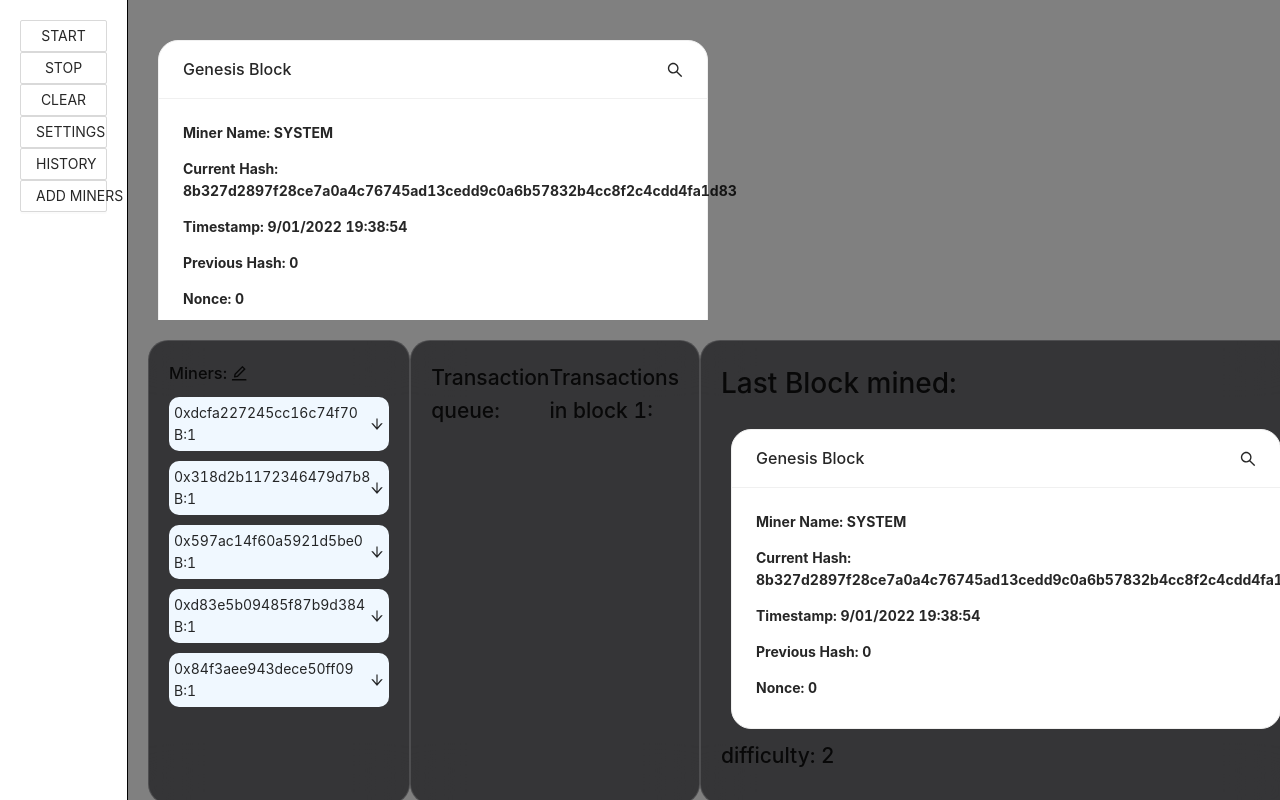
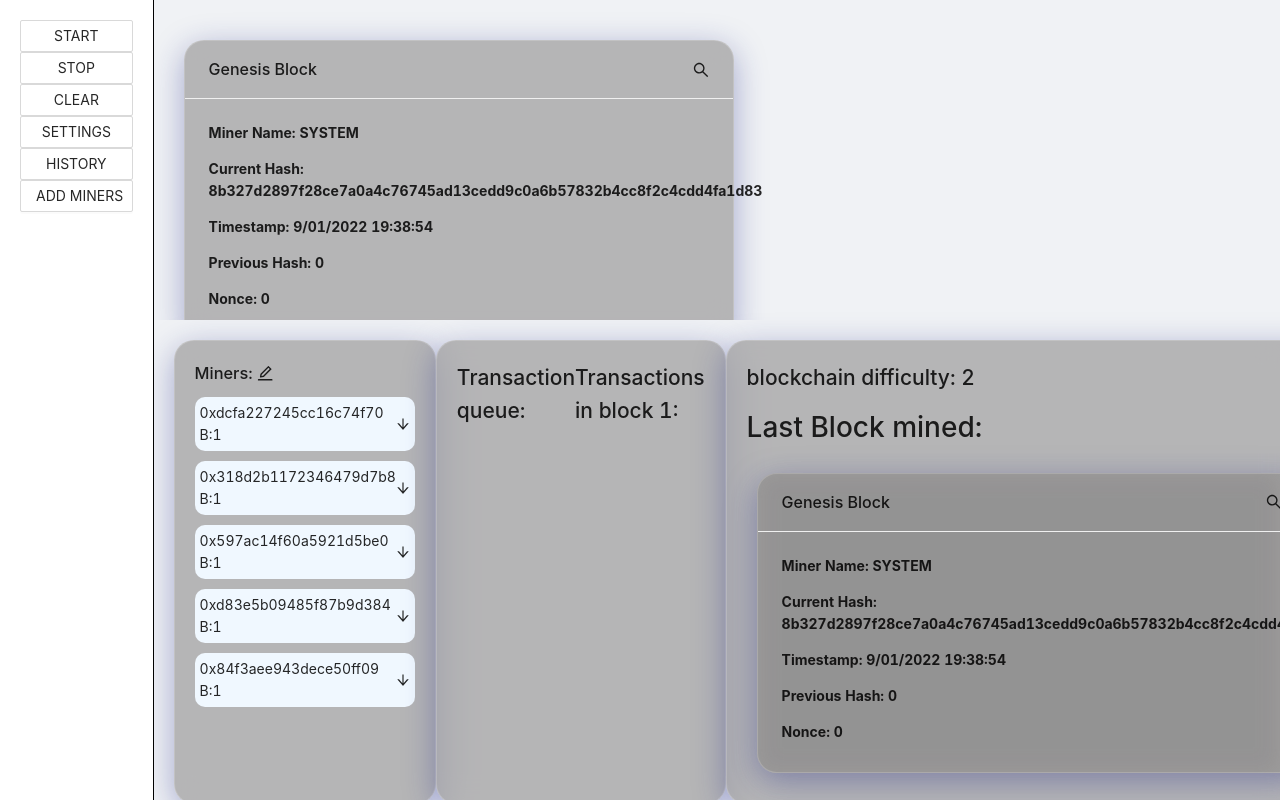
Before and after one commit to dominik-sek/blockchain-io-front, a React (Create React App) app: page / in a window 1280 px wide. Built offline with nearby package versions, Linux system fonts and the light colour scheme.

Commit message:
actually when adding the miners the whole thing breaks

```diff
--- a/src/App.js
+++ b/src/App.js
@@ -5,7 +5,7 @@ import { BlockVisual } from './components/BlockVisual';
 import React, { useEffect, useState, useRef } from 'react';
 import { Swiper, SwiperSlide } from "swiper/react";
 import Collapsible from 'react-collapsible';
-import {Slider, notification, Modal, InputNumber, Space } from 'antd';
+import {Slider, notification, Modal, InputNumber, Space, Drawer } from 'antd';
 import {EditOutlined,ExclamationCircleTwoTone,CheckCircleTwoTone} from '@ant-design/icons';
 
 
@@ -172,7 +172,7 @@ function App() {
 
 
     if (miner.wallet.getBalance() > 0) {
-      miner.wallet.removeFromWallet((miner.power / blockchain.miningReward) * 0.1);
+      miner.wallet.removeFromWallet( (miner.power / blockchain.miningReward) * 0.01);
       blockchain.addBlock(newBlock, miner, mesh);
       setBlocks({ ...blocks, ...blockchain.chain });
 
@@ -212,15 +212,20 @@ function App() {
     for (var i = 1; i < 99999; i++)
       window.clearInterval(i);
   }
+  function onChangeDiff(value) {
 
-  function onChangeDiff(value) {
-    setDiff(value);
+      setDiff(value);
+
   }
   function onChangeReward(value) {
-    setReward(value);
+
+      setReward(value);
+
   }
   function onChangeTax(value) {
-    setTax(value);
+
+      setTax(value);
+
   }
 
   function handleSliderChange(value){
@@ -242,6 +247,16 @@ function App() {
     console.log(simulationSpeed);
     blockchain = new Blockchain();
     setBlocks({});
+    if(diff === 0){
+      blockchain.difficulty = 2;
+    }
+    if(tax === 0){
+      blockchain.tax = 0.12;
+    }
+    if(reward === 0){
+      blockchain.miningReward = 15;
+    }
+
     blockchain.difficulty=diff;
     blockchain.tax=tax;
     blockchain.reward=reward;
@@ -263,7 +278,7 @@ function App() {
   }
 
   function insertMiner(id, name, power){
-    if(id ===0){
+    if(id === 0){
       id = minerList.length + 1;
     }
     if(name === ""){
@@ -325,9 +340,6 @@ function App() {
         <Button onClick={() => { openSettings() }}>SETTINGS</Button>
         <Button onClick={() => { openHistory() }}>HISTORY</Button>
         <Button onClick={() => { openMiners() }}>ADD MINERS</Button>
-
-
-
       </SidebarContainer>
 
       <Content
@@ -480,9 +492,10 @@ function App() {
           </Transactions>
 
           <CurrentBlock>
+            <h2>blockchain difficulty: {blockchain.difficulty}</h2>
             <h1>Last Block mined:</h1>
             <BlockVisual block={blockchain.getLastBlock()} number={i} />
-            <h2>difficulty: {blockchain.difficulty}</h2>
+
           </CurrentBlock>
 
 
@@ -577,7 +590,7 @@ mesh.addToMesh(miner);
 }
 const SidebarContainer = styled.div`
   height: 100vh;
-  width: 10%;
+  width: 12%;
   padding:20px;
   border-right: 1px solid black;
   display: flex;
@@ -587,7 +600,7 @@ const SidebarContainer = styled.div`
 const Content = styled.div`
   width:100%;
   height:100vh;
-  background-color: gray;
+  background-color: #f0f2f5;
   flex:1;
   overflow-x:hidden;
 `
@@ -603,17 +616,17 @@ const Info = styled.div`
   justify-content: space-around;
   padding:20px;
 
-
    `
 
 const Miners = styled.div`
   flex:0.2;
-  border-radius:20px;
   padding:20px;
-  backdrop-filter: blur(25px) saturate(177%);
-    -webkit-backdrop-filter: blur(25px) saturate(177%);
-    background-color: rgba(15, 15, 18, 0.66);
-    border: 1px solid rgba(255, 255, 255, 0.125)
+  background: rgba( 142, 140, 140, 0.6 );
+box-shadow: 0 8px 32px 0 rgba( 31, 38, 135, 0.37 );
+backdrop-filter: blur( 11.5px );
+-webkit-backdrop-filter: blur( 11.5px );
+border-radius:20px;
+border: 1px solid rgba( 255, 255, 255, 0.18 );
 
   `
 
@@ -622,13 +635,14 @@ const CurrentBlock = styled.div`
   padding:20px;
   display:flex;
   border:1px solid black;
-  border-radius:20px;
   flex-direction:column;
   justify-content: center;
-  backdrop-filter: blur(25px) saturate(177%);
-    -webkit-backdrop-filter: blur(25px) saturate(177%);
-    background-color: rgba(15, 15, 18, 0.66);
-    border: 1px solid rgba(255, 255, 255, 0.125)
+  background: rgba( 142, 140, 140, 0.6 );
+box-shadow: 0 8px 32px 0 rgba( 31, 38, 135, 0.37 );
+backdrop-filter: blur( 11.5px );
+-webkit-backdrop-filter: blur( 11.5px );
+border-radius:20px;
+border: 1px solid rgba( 255, 255, 255, 0.18 );
   `
 
 const Transactions = styled.div`
@@ -637,12 +651,13 @@ const Transactions = styled.div`
   flex-direction:row;
   flex:0.4;
   border:1px solid black;
-  border-radius:20px;
   padding:20px;
-  backdrop-filter: blur(25px) saturate(177%);
-    -webkit-backdrop-filter: blur(25px) saturate(177%);
-    background-color: rgba(15, 15, 18, 0.66);
-    border: 1px solid rgba(255, 255, 255, 0.125)
+  background: rgba( 142, 140, 140, 0.6 );
+box-shadow: 0 8px 32px 0 rgba( 31, 38, 135, 0.37 );
+backdrop-filter: blur( 11.5px );
+-webkit-backdrop-filter: blur( 11.5px );
+border-radius:20px;
+border: 1px solid rgba( 255, 255, 255, 0.18 );
 
 `
 export default App;
--- a/src/index.css
+++ b/src/index.css
@@ -33,3 +33,12 @@ code {
   padding:5px;
 
 }
+.ant-card{
+  background: rgba( 142, 140, 140, 0.6 ) !important;
+  box-shadow: 0 8px 32px 0 rgba( 31, 38, 135, 0.37 ) !important;
+  backdrop-filter: blur( 11.5px ) !important;
+  -webkit-backdrop-filter: blur( 11.5px ) !important;
+  border-radius:20px !important;
+  border: 1px solid rgba( 255, 255, 255, 0.18 ) !important;
+
+}
```
